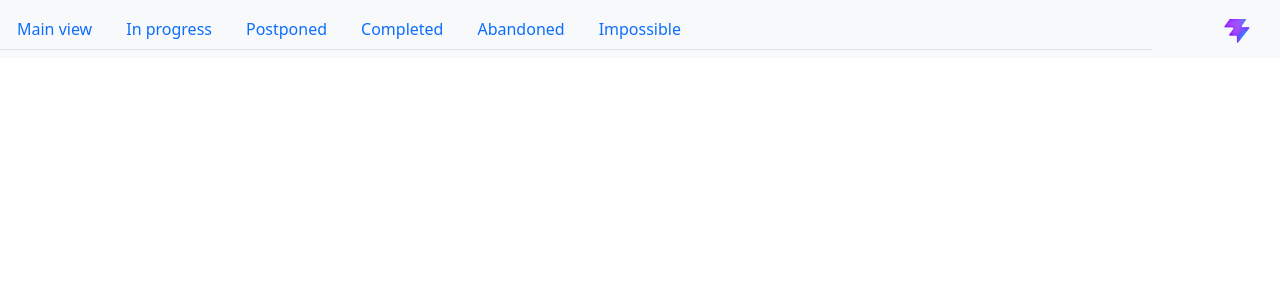
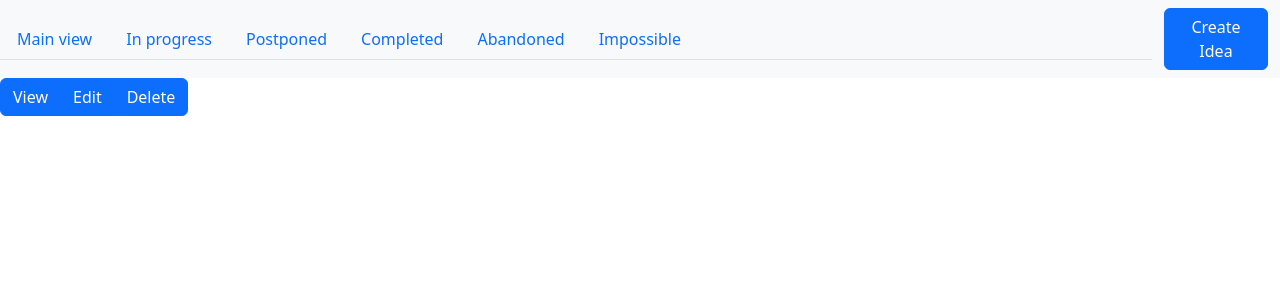
Before and after one commit to PPat93/IdeaRail, a React (Vite) app: page / in a window 1280 px wide. Shown: the top 300 px of the page. Built offline with nearby package versions, Linux system fonts and the light colour scheme.

Commit message:
v0.2 - start btn additions

```diff
--- a/src/App.css
+++ b/src/App.css
@@ -1,17 +1,17 @@
-.navbar{
+.navbar {
     position: absolute;
     width: 100%;
 }
 
-.nav-tabs{
+.nav-tabs {
     position: relative;
     width: 90%;
 }
 
-#navbar-icon{
+#create-btn-top {
     display: inline-block;
     position: relative;
-    float: left ;
+    float: left;
     width: 10%;
     text-align: right;
 }
--- a/src/App.tsx
+++ b/src/App.tsx
@@ -1,6 +1,7 @@
 import './App.css'
 import './components/Navbar.tsx'
 import Navbar from "./components/Navbar.tsx";
+import CRUDbar from "./components/CRUDbar.tsx";
 
 
 function App() {
@@ -11,7 +12,10 @@ function App() {
         console.log(item)
     }
 
-    return <div><Navbar tabs={navbarTabs} onElementClick={logName}/></div>
+    return <div>
+        <Navbar tabs={navbarTabs} onElementClick={logName}/>
+        <div><CRUDbar/></div>
+    </div>
 }
 
 export default App
--- /dev/null
+++ b/src/components/CRUDbar.tsx
@@ -0,0 +1,16 @@
+function BtnbarEdit() {
+    return <div className="btn-group" role="group" aria-label="Button bar">
+        <button type="button" className="btn btn-primary">View</button>
+        <button type="button" className="btn btn-primary">Edit</button>
+        <button type="button" className="btn btn-primary">Delete</button>
+    </div>
+}
+
+function CRUDbar() {
+    return <>
+        <BtnbarEdit/>
+    </>
+
+}
+
+export default CRUDbar;
--- a/src/components/Navbar.tsx
+++ b/src/components/Navbar.tsx
@@ -32,10 +32,8 @@ function Navbar({tabs, onElementClick}: NavbarProps) {
                 {NavTab(tabs, onElementClick)}
 
             </ul>
-            <div className="container" id="navbar-icon">
-                <a className="navbar-brand" href="#">
-                    <img src="./../../public/favicon.svg" alt="Bootstrap" width="30" height="24"/>
-                </a>
+            <div className="container" id="create-btn-top">
+                <button type="button" className="btn btn-primary">Create Idea</button>
             </div>
         </nav>
     </>
```
Also changed, not shown: src/components/IdeaCard.tsx (added, +11 -0 lines).
